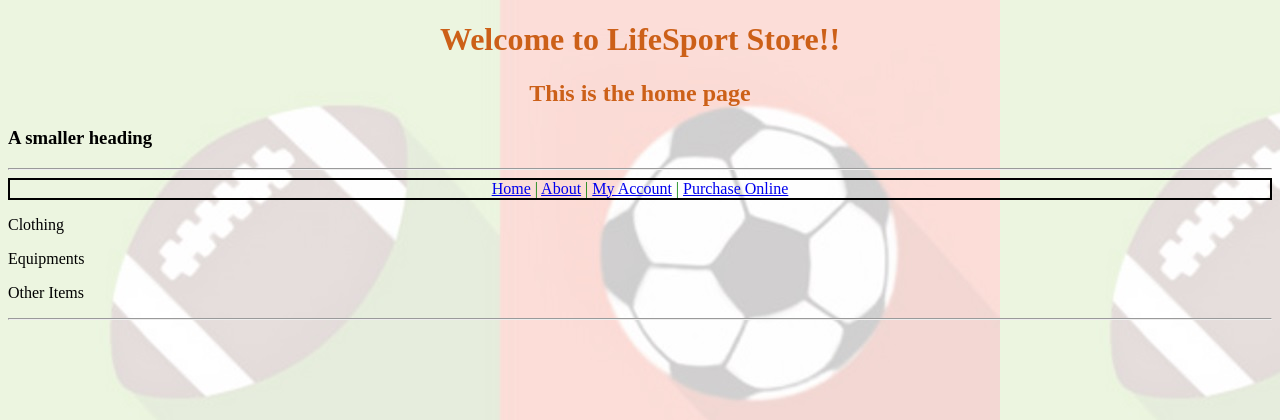
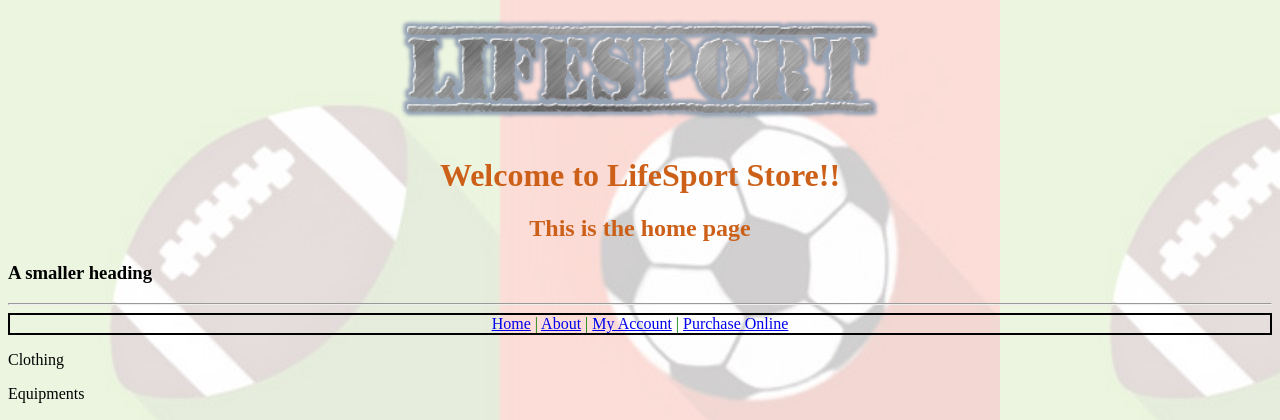
Before and after one commit to jalajkhanna/django_lab, a Django app: page / in a window 1280 px wide. Shown: the top 420 px of the page. Run offline with Django 3.2, Linux system fonts and the light colour scheme.

Commit message:
CSS changes to add logo

```diff
--- a/myapp/static/MainStyle.css
+++ b/myapp/static/MainStyle.css
@@ -44,3 +44,6 @@ body {
     background-color:#e5e3e5;
 
 }
+img {
+    alignment: right;
+}
--- a/myapp/templates/index.html
+++ b/myapp/templates/index.html
@@ -11,7 +11,7 @@
 
 </head>
     <body>
-
+    <div style="text-align: center"><img src="{% static "logo.png" %}" width="500" /></div>
     	<h1>Welcome to LifeSport Store!!</h1>
     	<h2>This is the home page</h2>
     	<h3 class="myh3">A smaller heading</h3>
```
Also changed, not shown: myapp/static/bg image.jpeg (deleted), myapp/static/logo.png (added).
